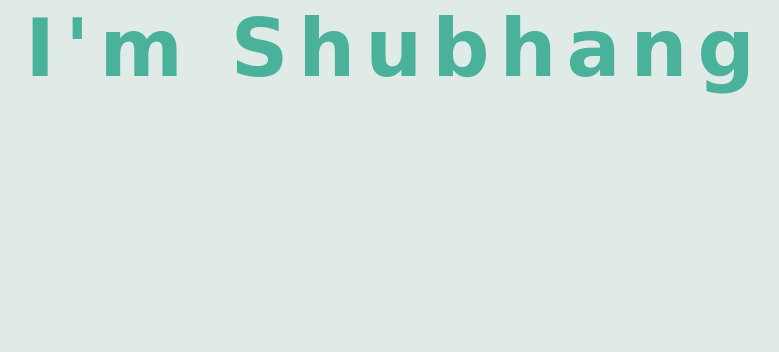
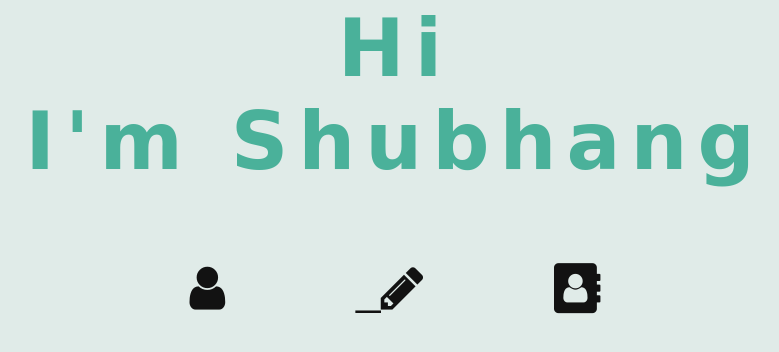
Before and after one commit to shubhang16198/mygithubpage, a plain HTML site: page index.html in a window 1280 px wide. Shown: the part 210-562 px from the top of the page, without its empty margins (245-1024 px from the left). Drawn offline with nearby package versions, Linux system fonts and the light colour scheme; a web font is replaced by a local one.

Commit message:
added icons

```diff
--- a/index.html
+++ b/index.html
@@ -1,6 +1,7 @@
 <!DOCTYPE html>
 <html>
 	<head>
+		<meta name="viewport" content="width=device-width, initial-scale=1">
 		<script src="https://code.jquery.com/jquery-3.1.1.min.js" integrity="sha256-hVVnYaiADRTO2PzUGmuLJr8BLUSjGIZsDYGmIJLv2b8=" crossorigin="anonymous"></script>
 		<link rel="stylesheet" type="text/css" href="styles/style.css">
 		<link rel="stylesheet" type="text/css" href="fa/css/font-awesome.min.css">
@@ -11,19 +12,25 @@
 			<img src="img/logo.png" height="200px;">
 		</div>
 		<center>
+			<h1 id="beforeheader" class="hidden_swipe_up" style="margin-bottom: 0px !important;">Hi</h1>
 			<h1 id="header" class="hidden_swipe_up">I'm Shubhang</h1>
 		</center>
-		<div id="top-menu" align="center">
-
+		<div id="menu" align="center"><br>
+			<li style="margin-right: 10%; font-size: 50px;" class="random_motion"><i class="fa fa-user" aria-hidden="true"></i></li>
+			<li style="font-size: 50px;" class="random_motion">_<i class="fa fa-pencil" aria-hidden="true"></i></li>
+			<li style="font-size: 50px; margin-left: 10%;" class="random_motion"><i class="fa fa-address-book" aria-hidden="true"></i></li><br>
 		</div>
 		<script type="text/javascript">
 			$(document).ready(function(){
+				logo = $("#logo");
+				logo.removeClass("hidden");
+				logo.addClass("visible");
 				header = $("#header");
 				header.removeClass("hidden_swipe_up");
 				header.addClass("visible_swipe_up");
-				logo = $("#logo");
-				logo.removeClass("hidden");
-				logo.addClass("visible");
+				beforeheader = $("#beforeheader");
+				beforeheader.removeClass("hidden_swipe_up");
+				beforeheader.addClass("visible_swipe_up").delay(1000);
 			});
 		</script>
 	</body>
--- a/styles/style.css
+++ b/styles/style.css
@@ -1,9 +1,16 @@
 @import url('https://fonts.googleapis.com/css?family=Roboto+Condensed');
 @import url('https://fonts.googleapis.com/css?family=Over+the+Rainbow');
+
 *{
 	background-color: #e0ebe8;
 }
 h1#header{
+	font-family: 'Over the Rainbow', cursive;
+	color: #4AB19A;
+	letter-spacing: 10px;
+	font-size: 80px
+}
+h1#beforeheader{
 	font-family: 'Over the Rainbow', cursive;
 	color: #4AB19A;
 	letter-spacing: 10px;
@@ -28,3 +35,11 @@ h1#header{
 	opacity: 1;-moz-opacity: 1;-ms-opacity: 1;-o-opacity: 1;-webkit-opacity: 1;
 	filter: alpha(opacity=100);
 }
+div#menu li{
+	list-style: none;
+	display: inline;
+	color: #121212;
+}
+.random_motion{
+
+}
```
